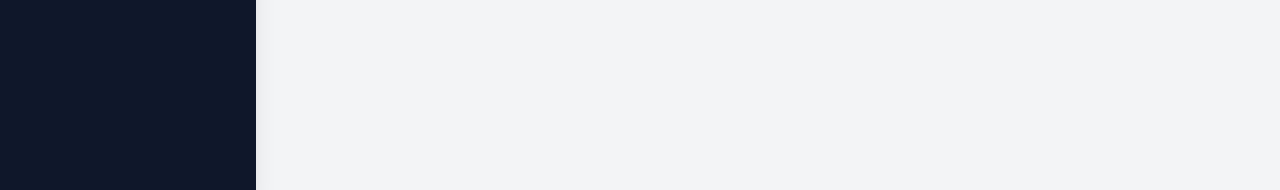
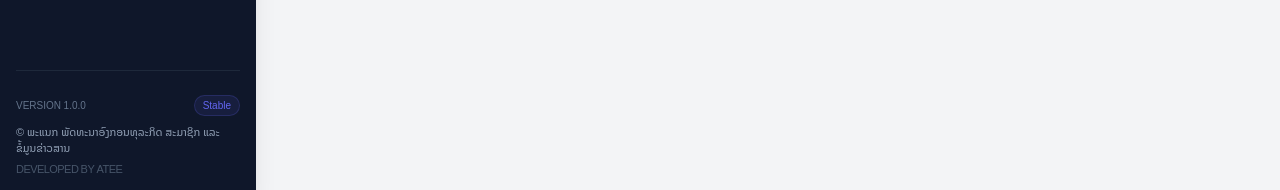
Before and after one commit to ateedev/In-out-System, a plain HTML site: page index.html in a window 1280 px wide. Shown: the part 607-797 px from the top of the page. Drawn offline with nearby package versions, Linux system fonts and the light colour scheme; some packages are replaced by stand-ins of ours; no server answers; sample sign-in values are in the browser's storage; a script that the page names is missing.

Commit message:
update copy right

```diff
--- a/index.html
+++ b/index.html
@@ -25,6 +25,16 @@
                 <i class="fas fa-cog"></i> ຕັ້ງຄ່າ
             </button>
         </nav>
+        <div class="mt-auto pt-6 border-t border-slate-800 font-lao">
+        <div class="flex items-center justify-between text-[10px] text-slate-500 mb-2">
+            <span>VERSION 1.0.0</span>
+            <span class="bg-indigo-500/10 text-indigo-500 px-2 py-0.5 rounded-full border border-indigo-500/20">Stable</span>
+        </div>
+        <div class="text-[11px] text-slate-400">
+            <p>© ພະແນກ ພັດທະນາອົງກອນທຸລະກິດ ສະມາຊິກ ແລະ ຂໍ້ມູນຂ່າວສານ</p>
+            <p class="text-slate-600 mt-1 uppercase tracking-tighter">Developed by Atee</p>
+        </div>
+    </div>
     </aside>
 
     <main class="flex-1 flex flex-col">
```
